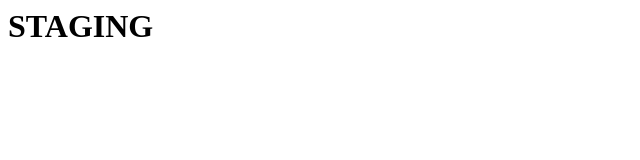
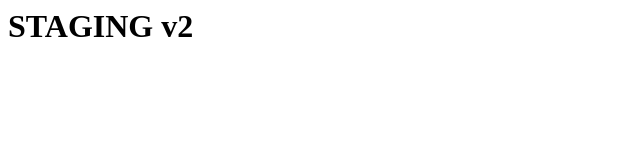
Before and after one commit to LuisFelipe210/CI-CD-atv3, a plain HTML site: page staging/index.html in a window 1280 px wide. Shown: the full height of the page, 0-640 px from the left. Drawn offline with Linux system fonts and the light colour scheme.

Commit message:
feat(staging): atualiza para STAGING v2

```diff
--- a/staging/index.html
+++ b/staging/index.html
@@ -1 +1 @@
-<h1>STAGING</h1>
+<h1>STAGING v2</h1>
```
